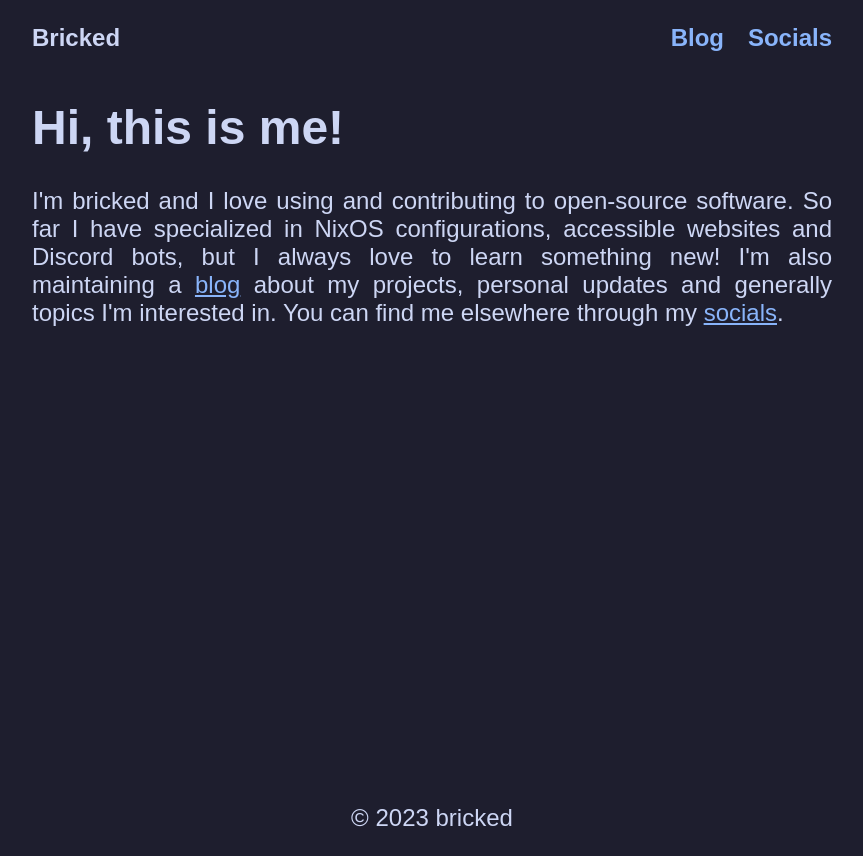
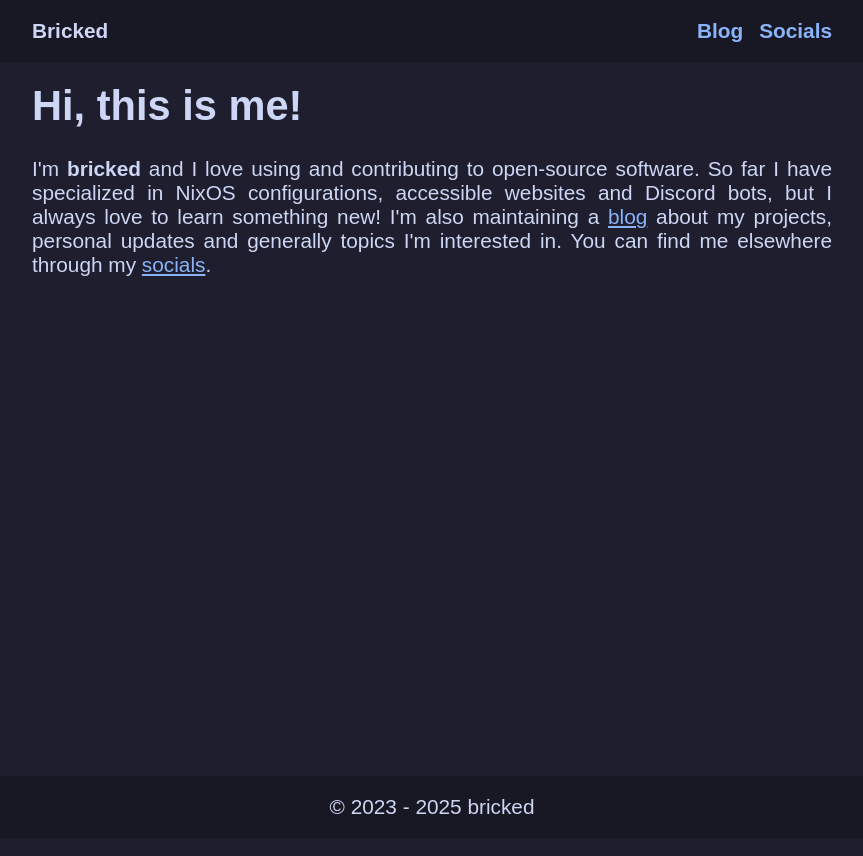
Before and after one commit to brckd/pages, an Astro site: page / in a window 1280 px wide. Shown: the whole page, without its empty margins (208-1071 px from the left). Built offline with nearby package versions, Linux system fonts and the light colour scheme; Astro itself is replaced by a stand-in of ours.

Commit message:
feat: add mantle style

```diff
--- a/src/comps/Footer.astro
+++ b/src/comps/Footer.astro
@@ -1,9 +1,18 @@
-<footer>&copy; 2023 bricked</footer>
+<footer><div class="content">&copy; 2023 - 2025 bricked</div></footer>
 <style>
   footer {
+    width: 100%;
+    background: rgb(var(--color-mantle));
+    margin: 0 auto;
     padding: var(--spacing-padding);
+    box-sizing: border-box;
+  }
+
+  .content {
     max-width: var(--size-content-width);
+    width: 100%;
+    text-align: center;
     margin: 0 auto;
-    text-align: center;
+    box-sizing: border-box;
   }
 </style>
--- a/src/comps/Header.astro
+++ b/src/comps/Header.astro
@@ -17,6 +17,7 @@ if (pathSegments.at(-1)?.name === "") {
 ---
 
 <header>
+  <div class="content">
     <nav aria-label="breadcrumb" class="breadcrumb">
       <ol>
         {
@@ -33,6 +34,7 @@ if (pathSegments.at(-1)?.name === "") {
       <a href="/blog">Blog</a>
       <a href="/socials">Socials</a>
     </nav>
+  </div>
 </header>
 
 <style>
@@ -42,12 +44,20 @@ if (pathSegments.at(-1)?.name === "") {
 
   header {
     width: 100%;
+    background: rgb(var(--color-mantle));
+    padding: var(--spacing-padding);
+    box-sizing: border-box;
+  }
+
+  .content {
+    width: 100%;
     max-width: var(--size-content-width);
-    padding: var(--spacing-padding);
     margin: 0 auto;
+    justify-content: space-between;
     display: flex;
-    justify-content: space-between;
     align-items: center;
+    gap: var(--spacing-gap);
+    flex-wrap: wrap;
   }
 
   .links {
@@ -75,7 +85,12 @@ if (pathSegments.at(-1)?.name === "") {
       list-style: none;
       margin: 0;
       padding: 0;
-      align-items: end;
+      align-items: center;
+    }
+
+    li {
+      display: flex;
+      align-items: center;
     }
 
     li:not(:last-child)::after {
--- a/src/pages/index.astro
+++ b/src/pages/index.astro
@@ -5,9 +5,9 @@ import Layout from "@layouts/Layout.astro";
 <Layout title="Bricked">
   <h1 slot="title">Hi, this is me!</h1>
   <p>
-    I'm bricked and I love using and contributing to open-source software. So
-    far I have specialized in NixOS configurations, accessible websites and
-    Discord bots, but I always love to learn something new! I'm also maintaining
+    I'm <strong>bricked</strong> and I love using and contributing to open-source
+    software. So far I have specialized in NixOS configurations, accessible websites
+    and Discord bots, but I always love to learn something new! I'm also maintaining
     a <a href="/blog">blog</a> about my projects, personal updates and generally
     topics I'm interested in. You can find me elsewhere through my <a
       href="/socials">socials</a
--- a/src/styles/global.css
+++ b/src/styles/global.css
@@ -1,12 +1,13 @@
 :root {
   --color-base: 30, 30, 46;
+  --color-mantle: 24, 24, 37;
   --color-text: 205, 214, 244;
   --color-blue: 137, 180, 250;
   --color-main: var(--color-blue);
   --size-content-width: 800px;
   --size-border-width: 2px;
-  --spacing-padding: 1em;
-  --spacing-gap: 1em;
+  --spacing-padding: 1.2rem;
+  --spacing-gap: 1rem;
   --font-layout: "Hanken Grotesk Variable", sans-serif;
 }
 
@@ -21,7 +22,7 @@ body {
   color: rgb(var(--color-text));
   font-family: var(--font-layout);
   text-align: justify;
-  font-size: 1.5em;
+  font-size: 1.3rem;
   margin: 0;
 }
 
```
Lines whose indentation alone changed are shown as unchanged.
